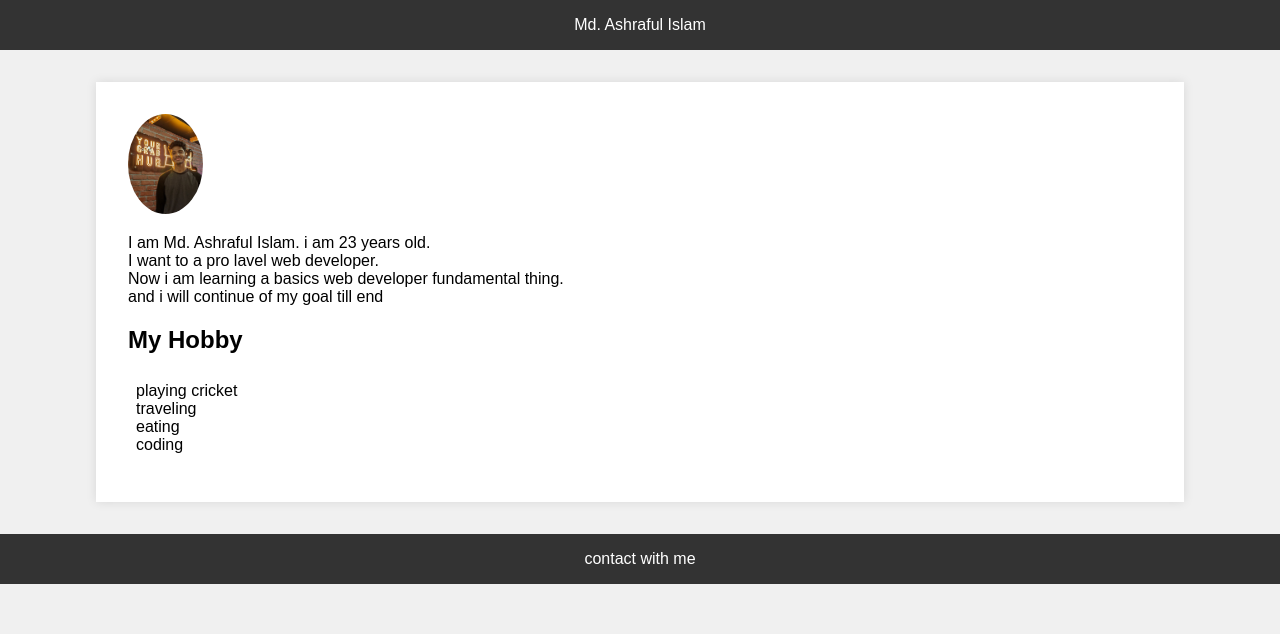
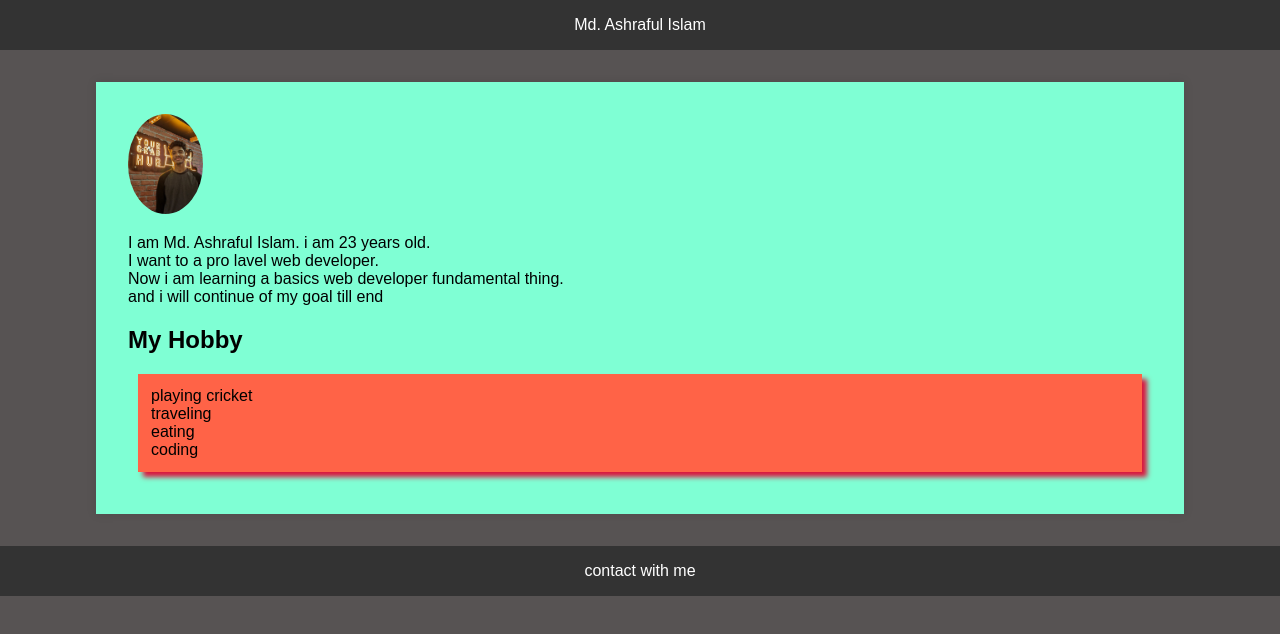
Before and after one commit to ashraful2871/githu-projects, a plain HTML site: page index.html in a window 1280 px wide. Drawn offline with Linux system fonts and the light colour scheme.

Commit message:
some changes

```diff
--- a/styles.css
+++ b/styles.css
@@ -5,7 +5,7 @@ body{
     display: flex;
     flex-direction: column;
     align-items: center;
-    background-color: #f0f0f0;
+    background-color: rgb(87, 83, 83);
 }
 header, footer{
     background-color: #333;
@@ -16,7 +16,7 @@ header, footer{
 }
 main{
     padding: 2em;
-    background-color: #fff;
+    background-color: aquamarine;
     width: 80%;
     margin: 2em 0;
     box-shadow: 0 0 10px rgba(0, 0, 0, 0.1);
@@ -27,7 +27,9 @@ main{
 }
 .hobby ol {
     list-style-type: none;
-    margin: 0.5em 0;
-    padding: 0.5em;
-    border-radius: 5px;
+    margin: 10px;
+    padding: 10px;
+    border: solid tomato;
+    background-color: tomato;
+    box-shadow:crimson 5px 5px 5px;
 }
```
